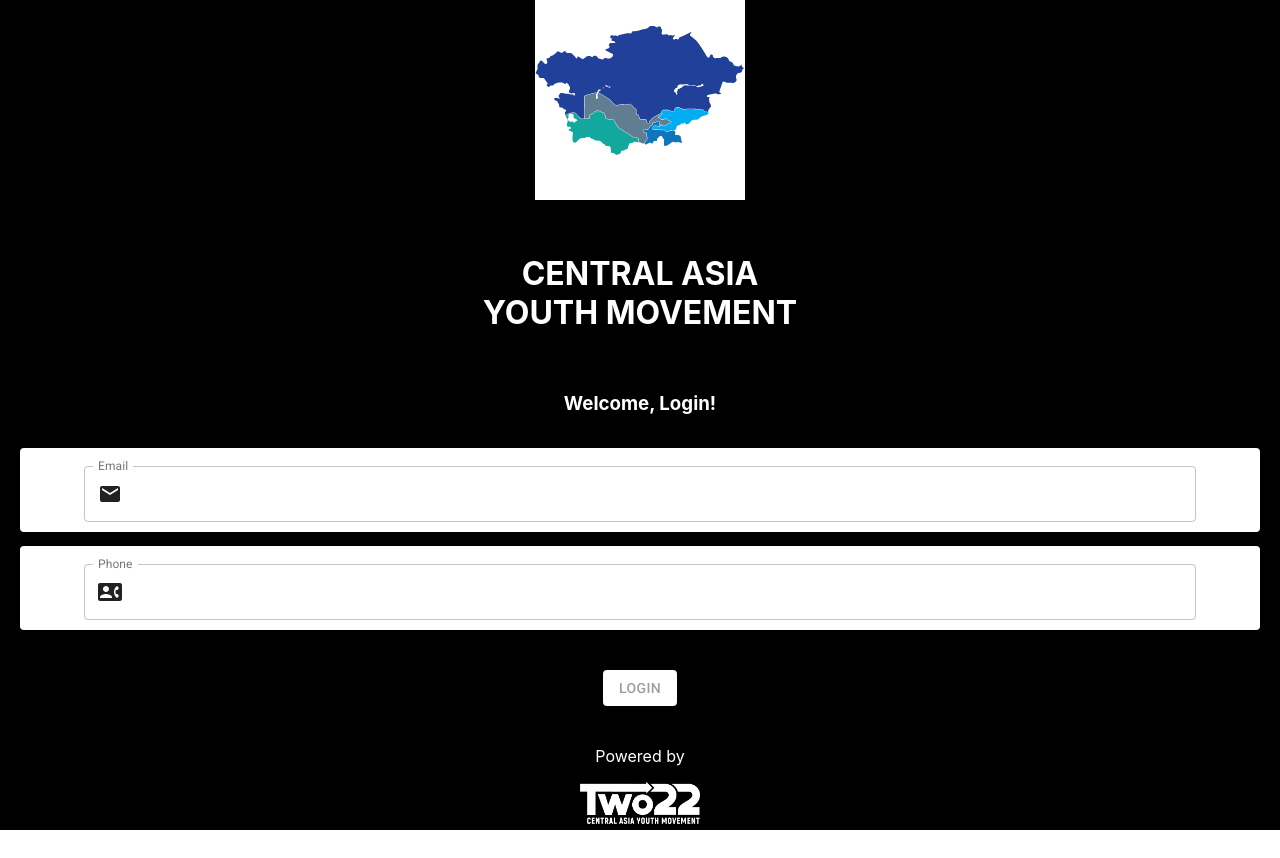
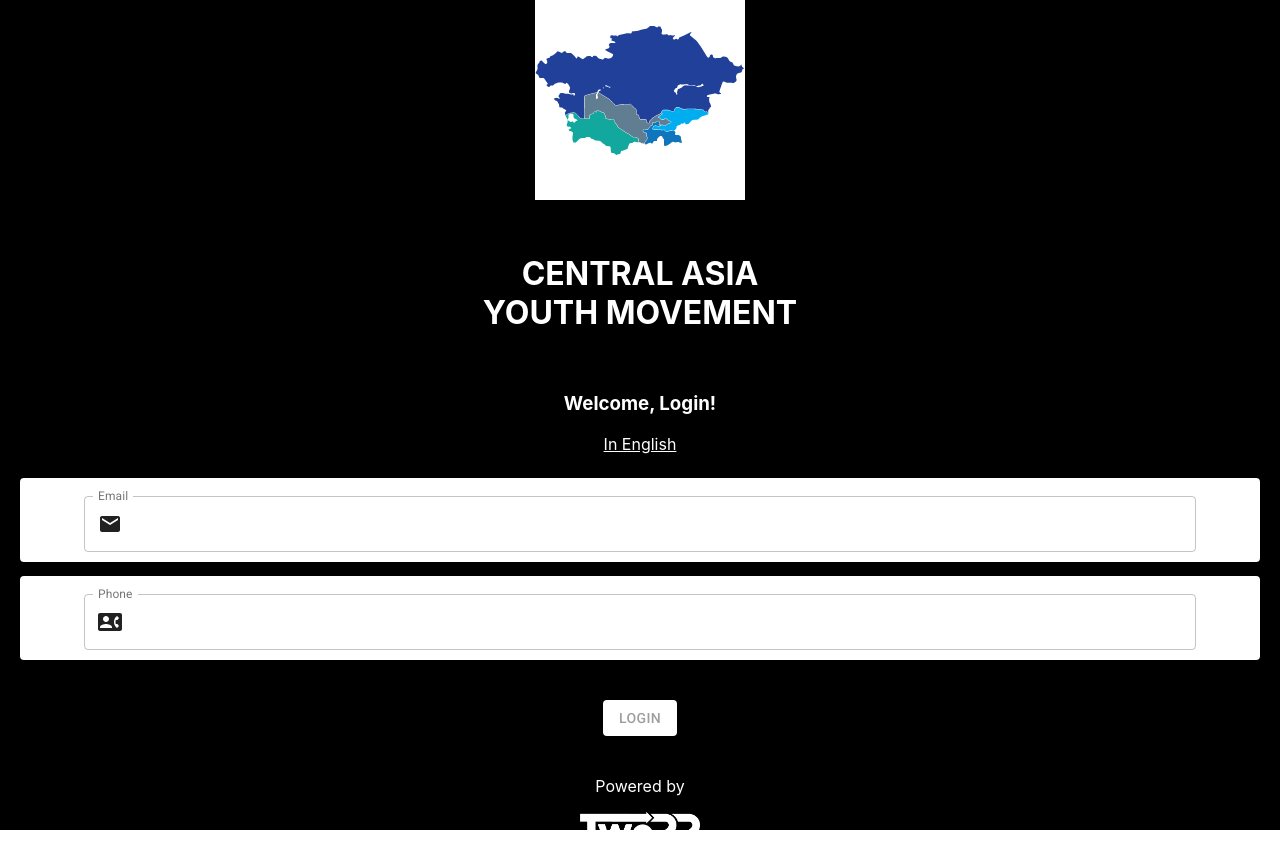
Before and after one commit to OneHopeInc/two22, a React (Create React App) app: page / in a window 1280 px wide. Before the commit the page ends 830 px from the top, so only its background shows below. Built offline with nearby package versions, Linux system fonts and the light colour scheme.

Commit message:
Added English  Link

```diff
--- a/src/App.css
+++ b/src/App.css
@@ -82,6 +82,10 @@
   width: 120px;
 }
 
+.custom-link {
+  color: #fff;
+}
+
 @keyframes App-logo-spin {
   from {
     transform: rotate(0deg);
--- a/src/LogIn.js
+++ b/src/LogIn.js
@@ -117,6 +117,11 @@
             ''
           )}
 
+          <a href="https://caymeng.netlify.com" className="custom-link">
+            {' '}
+            In English
+          </a>
+
           <form className={classes.container} noValidate>
             <Paper className={classes.root}>
               <TextField
```
